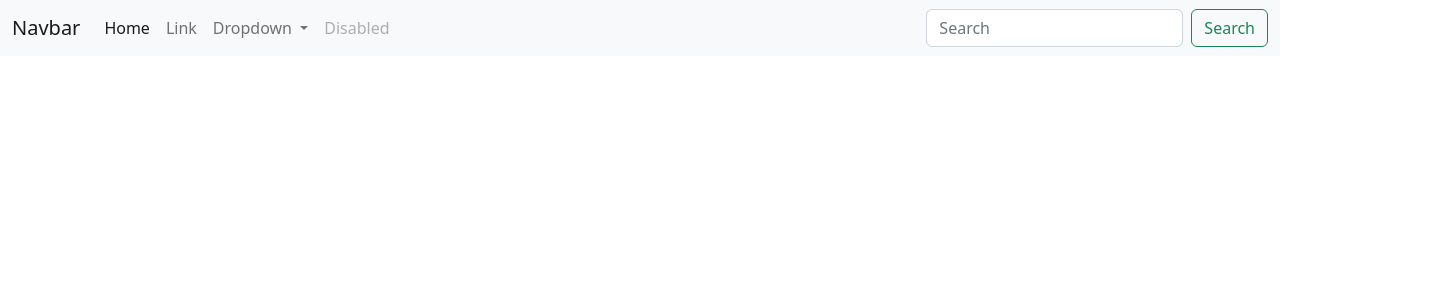
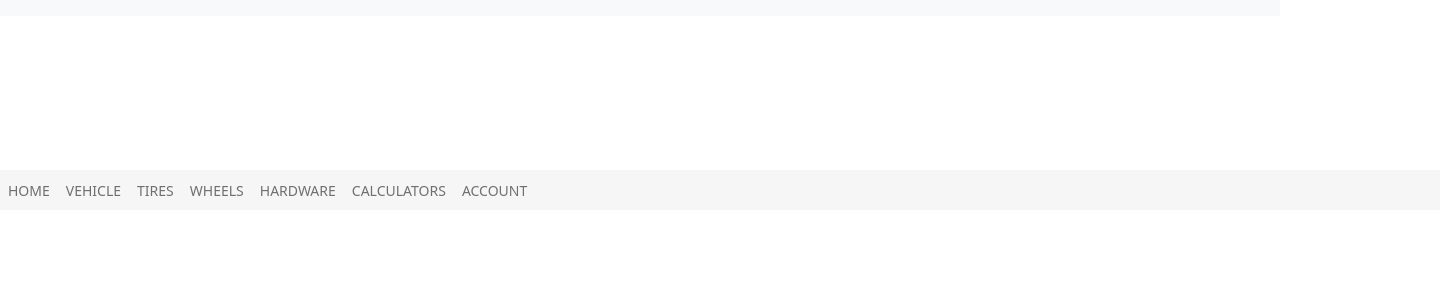
Before and after one commit to albbarrera96/HeaderTest, a Vue app: page / in a window 1280 px wide. Shown: the top 300 px of the page, 1440 px wide, since content can reach past the window. Built offline with nearby package versions, Linux system fonts and the light colour scheme.

Commit message:
Update Navbar.vue

```diff
--- a/src/components/Navbar.vue
+++ b/src/components/Navbar.vue
@@ -2,37 +2,33 @@
 
     <nav class="navbar navbar-expand-lg bg-light">
     <div class="container-fluid">
-        <a class="navbar-brand" href="#">Navbar</a>
         <button class="navbar-toggler" type="button" data-bs-toggle="collapse" data-bs-target="#navbarSupportedContent" aria-controls="navbarSupportedContent" aria-expanded="false" aria-label="Toggle navigation">
             <span class="navbar-toggler-icon"></span>
         </button>
         <div class="collapse navbar-collapse" id="navbarSupportedContent">
-        <ul class="navbar-nav me-auto mb-2 mb-lg-0">
+            <ul class="navbar-nav" id="navbar-wrapper">
                 <li class="nav-item">
-            <a class="nav-link active" aria-current="page" href="4#">Home</a>
+                    <a href="#" class="nav-link">HOME</a>
                 </li>
                 <li class="nav-item">
-            <a class="nav-link" href="#">Link</a>
-            </li>
-            <li class="nav-item dropdown">
-            <a class="nav-link dropdown-toggle" href="#" role="button" data-bs-toggle="dropdown" aria-expanded="false">
-                Dropdown
-            </a>
-            <ul class="dropdown-menu">
-                <li><a class="dropdown-item" href="#">Action</a></li>
-                <li><a class="dropdown-item" href="#">Another action</a></li>
-                <li><hr class="dropdown-divider"></li>
-                <li><a class="dropdown-item" href="#">Something else here</a></li>
-            </ul>
+                    <a href="#" class="nav-link">VEHICLE</a>
                 </li>
                 <li class="nav-item">
-            <a class="nav-link disabled">Disabled</a>
+                    <a href="#" class="nav-link">TIRES</a>
+                </li>
+                <li class="nav-item">
+                    <a href="#" class="nav-link">WHEELS</a>
+                </li>
+                <li class="nav-item">
+                    <a href="#" class="nav-link">HARDWARE</a>
+                </li>
+                <li class="nav-item">
+                    <a href="#" class="nav-link">CALCULATORS</a>
+                </li>
+                <li class="nav-item">
+                    <a href="#" class="nav-link">ACCOUNT</a>
                 </li>
             </ul>
-        <form class="d-flex" role="search">
-            <input class="form-control me-2" type="search" placeholder="Search" aria-label="Search">
-            <button class="btn btn-outline-success" type="submit">Search</button>
-        </form>
         </div>
     </div>
     </nav>
@@ -44,5 +40,30 @@
 </script>
 
 <style scoped>
+    .navbar-nav {
+        position: absolute;
+        width: 1440px;
+        height: 40px;
+        left: 0px;
+        top: 170px;
+        background: #F6F6F6;
+        width: 1440px;
+        height: 40px;
+        left: 0px;
+        top: 170px;
+        font: 'Nunito Sans' ;
+        font-style: normal;
+        font-weight: 900px;
+        font-size: 14px;
+        line-height: 19px;
+        display: flex;
+        align-items: center;
+        text-align: center;
+        text-transform: uppercase;
+    }
+    .nav-link:hover{
+        color: rgba(43, 172, 227, 1);
+        font-weight: bold;
+    }
 
 </style>
```
Lines whose indentation alone changed are shown as unchanged.
